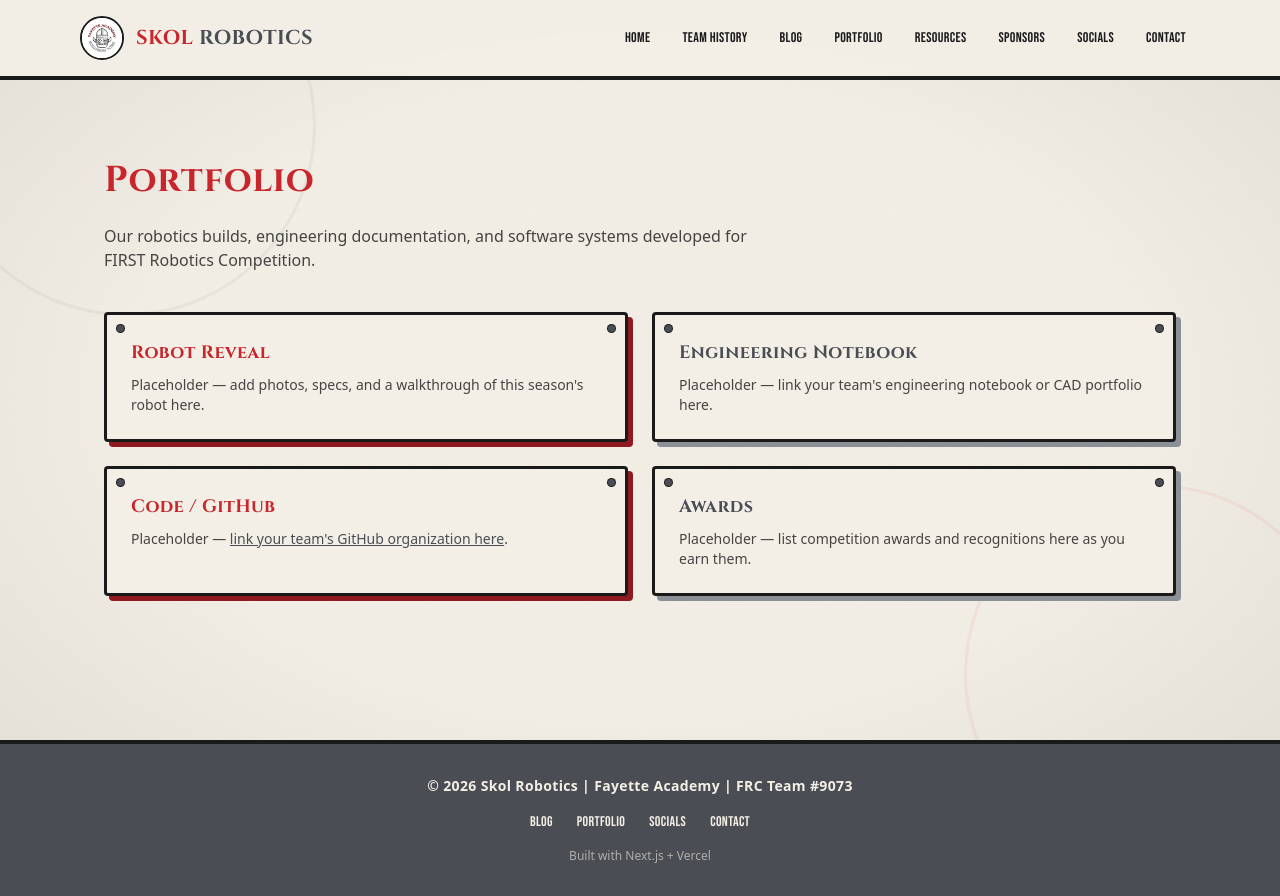
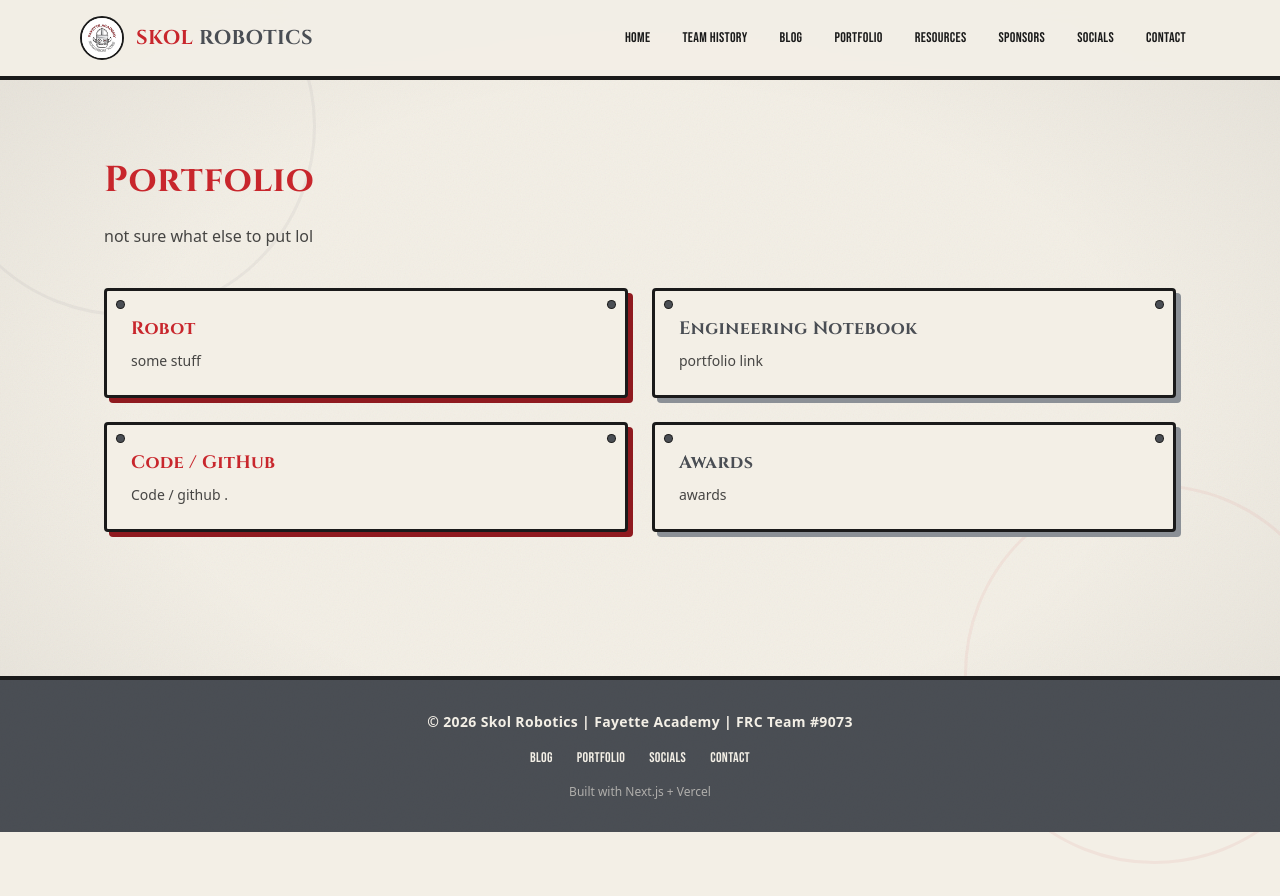
Before and after one commit to BigBird2025-4h/skol-robotics-site, a Next.js app: page /portfolio in a window 1280 px wide. After the commit the page ends 832 px from the top, so only its background shows below. Built offline with nearby package versions, Linux system fonts and the light colour scheme.

Commit message:
Update portfolio page content and links

```diff
--- a/src/app/portfolio/page.tsx
+++ b/src/app/portfolio/page.tsx
@@ -6,18 +6,16 @@ export default function PortfolioPage() {
       </h1>
 
       <p className="text-ink/80 mb-10 max-w-2xl font-medium">
-        Our robotics builds, engineering documentation, and software systems
-        developed for FIRST Robotics Competition.
+        not sure what else to put lol
       </p>
 
       <div className="grid md:grid-cols-2 gap-6">
         <div className="crest-panel rivets p-6 crest-shadow-red transition hover:-translate-y-1">
           <h2 className="font-display font-bold text-lg text-viking-red mb-2 tracking-wide">
-            Robot Reveal
+            Robot
           </h2>
           <p className="text-ink/80 text-sm font-medium">
-            Placeholder — add photos, specs, and a walkthrough of this
-            season&apos;s robot here.
+            some stuff
           </p>
         </div>
 
@@ -26,8 +24,7 @@ export default function PortfolioPage() {
             Engineering Notebook
           </h2>
           <p className="text-ink/80 text-sm font-medium">
-            Placeholder — link your team&apos;s engineering notebook or CAD
-            portfolio here.
+            portfolio link
           </p>
         </div>
 
@@ -36,12 +33,11 @@ export default function PortfolioPage() {
             Code / GitHub
           </h2>
           <p className="text-ink/80 text-sm font-medium">
-            Placeholder —{" "}
+            Code / github{" "}
             <a
-              href="https://github.com"
+              href="https://github.com/orgs/Skol-9073/dashboard"
               className="text-steel-dark hover:text-viking-red underline"
             >
-              link your team&apos;s GitHub organization here
             </a>
             .
           </p>
@@ -52,8 +48,7 @@ export default function PortfolioPage() {
             Awards
           </h2>
           <p className="text-ink/80 text-sm font-medium">
-            Placeholder — list competition awards and recognitions here as
-            you earn them.
+            awards
           </p>
         </div>
       </div>
```
